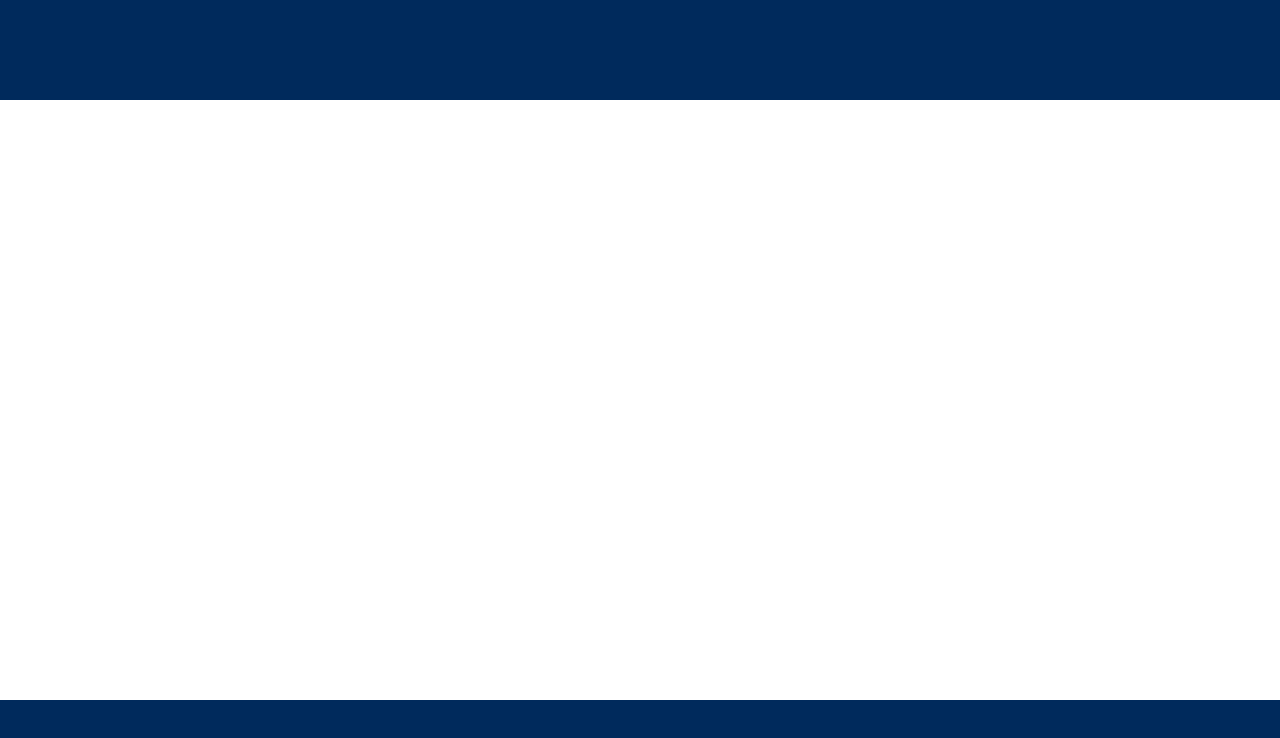
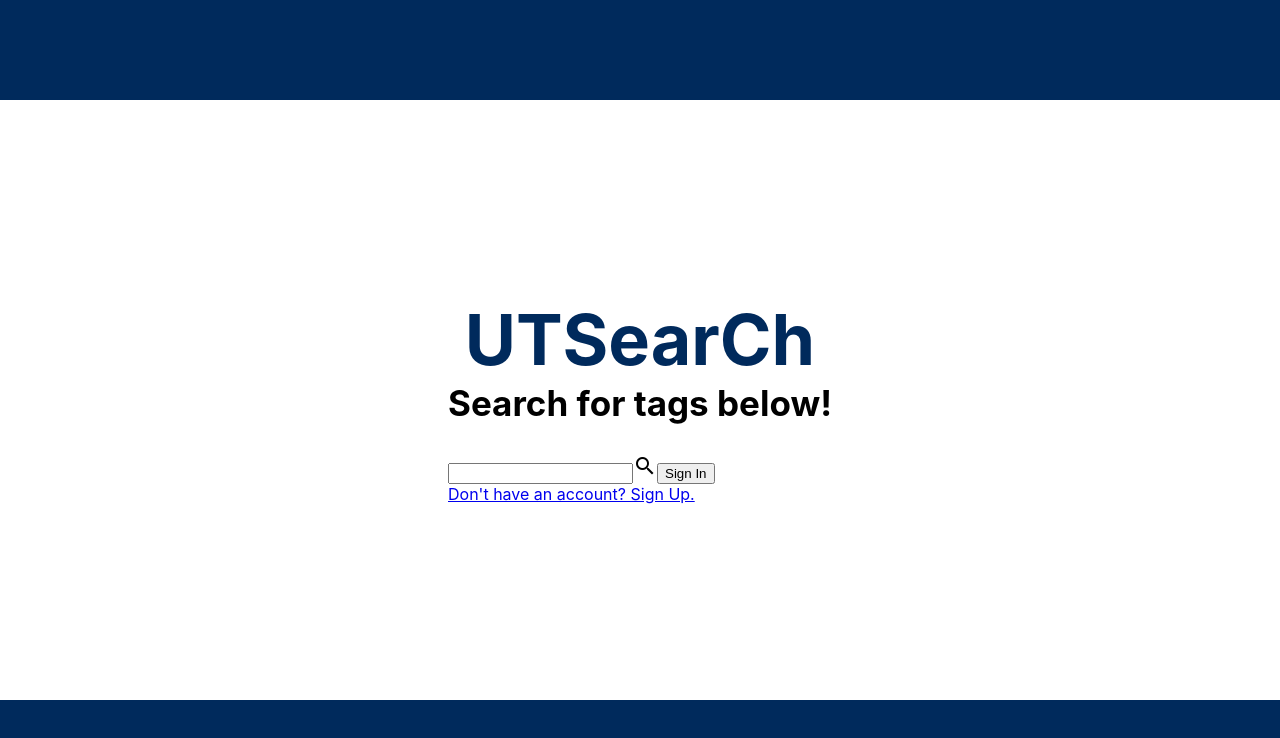
Before and after one commit to karenkwok/utsearch, a React (Create React App) app: page /search in a window 1280 px wide. Shown: the top 738 px of the page. Built offline with nearby package versions, Linux system fonts and the light colour scheme.

Commit message:
added search icon and search url

```diff
--- a/package.json
+++ b/package.json
@@ -4,6 +4,8 @@
   "private": true,
   "dependencies": {
     "@apollo/client": "^3.3.11",
+    "@material-ui/core": "^4.11.3",
+    "@material-ui/icons": "^4.11.2",
     "@testing-library/jest-dom": "^5.11.9",
     "@testing-library/react": "^11.2.5",
     "@testing-library/user-event": "^12.8.1",
--- a/public/index.html
+++ b/public/index.html
@@ -24,7 +24,8 @@
       work correctly both with client-side routing and a non-root public URL.
       Learn how to configure a non-root public URL by running `npm run build`.
     -->
-    <title>React App</title>
+    <link rel="stylesheet" href="https://fonts.googleapis.com/icon?family=Material+Icons" />
+    <title>UTSearCh</title>
   </head>
   <body>
     <noscript>You need to enable JavaScript to run this app.</noscript>
--- a/src/index.js
+++ b/src/index.js
@@ -5,6 +5,7 @@ import ReactDOM from "react-dom";
 import "./index.css";
 import SignupForm from "./authentication/signup";
 import SigninForm from "./authentication/signin";
+import Search from "./search/search";
 import { BrowserRouter as Router, Switch, Route } from "react-router-dom";
 import { Redirect } from "react-router-dom";
 import { ApolloClient, InMemoryCache } from "@apollo/client";
@@ -31,6 +32,9 @@ export default function App() {
             <Route path="/signin">
               <SigninForm></SigninForm>
             </Route>
+            <Route path="/search">
+              <Search></Search>
+            </Route>
           </Switch>
         </div>
       </Router>
--- /dev/null
+++ b/src/search/search.js
@@ -0,0 +1,28 @@
+/* jshint esversion: 6 */
+
+import React from "react";
+import ReactDOM from "react-dom";
+import "../index.css";
+import { Link } from "react-router-dom";
+import Icon from '@material-ui/core/Icon';
+
+class Search extends React.Component {
+  render() {
+    return (
+      <div id="search-wrapper">
+        <h1>UTSearCh</h1>
+        <h2>Search for tags below!</h2>
+        <form id="search-box">
+          <input type="text" className="search-field" name="Search" />
+
+          <Icon>search_icon</Icon>
+
+          <input type="submit" id="search-btn" value="Sign In" />
+        </form>
+        <Link to="/signup">Don't have an account? Sign Up.</Link>
+      </div>
+    );
+  }
+}
+
+export default Search;
```
Also changed, not shown: src/search/search.css (added), 1 other file (tests, documents, lock files or other folders).
